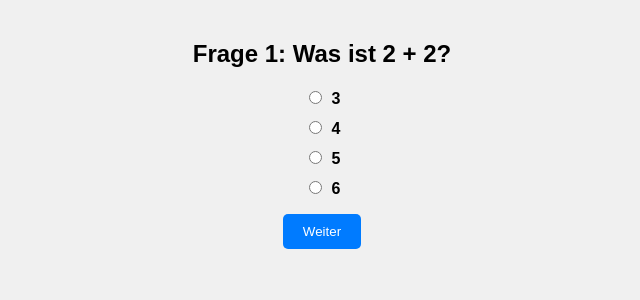
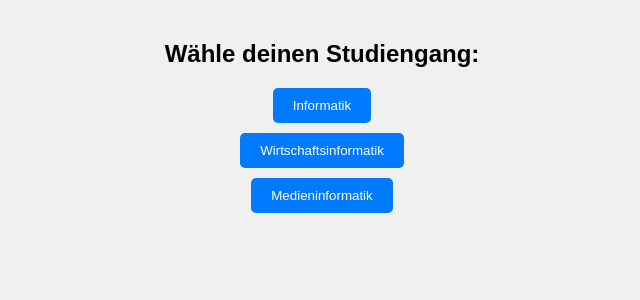
Before and after one commit to Projekt-IU/Projekt, a React (Create React App) app: page /Quiz in a window 1280 px wide. Shown: the top 300 px of the page, without its empty margins (318-958 px from the left). Built offline with nearby package versions, Linux system fonts and the light colour scheme.

Commit message:
Quiz erweitert um Kategorieauswahl

```diff
--- a/src/components/Profile.js
+++ b/src/components/Profile.js
@@ -158,6 +158,9 @@ const Profile = () => {
                         <p>
                             <Link to="/RankingTeam">Zu den Rankings Team</Link>
                         </p>
+                        <p>
+                            <Link to="/Quiz">Zum Quiz</Link>
+                        </p>
                     </div>
                 </div>
 
--- a/src/components/Quiz.js
+++ b/src/components/Quiz.js
@@ -9,8 +9,21 @@ class Quiz extends Component {
             currentQuestionIndex: 0,
             userAnswers: [],
             showResult: false,
+            selectedCategory: null,
+            selectedStudyProgram: null, // Neuer State für den ausgewählten Studiengang
         };
     }
+
+    handleStudyProgramSelect = (studyProgram) => {
+        this.setState({
+            selectedStudyProgram: studyProgram,
+            selectedCategory: null, // Zurücksetzen der ausgewählten Kategorie
+        });
+    };
+
+    handleCategorySelect = (category) => {
+        this.setState({ selectedCategory: category });
+    };
 
     handleAnswerSubmit = (selectedAnswer) => {
         const { currentQuestionIndex, userAnswers } = this.state;
@@ -25,21 +38,80 @@ class Quiz extends Component {
         this.setState({ showResult: true });
     };
 
-    render() {
-        const { currentQuestionIndex, userAnswers, showResult } = this.state;
-        const questions = [
+    renderStudyProgramSelection() {
+        const studyPrograms = ['Informatik', 'Wirtschaftsinformatik', 'Medieninformatik'];
+        return (
+            <div>
+                <h2>Wähle deinen Studiengang:</h2>
+                <ul>
+                    {studyPrograms.map((program, index) => (
+                        <li key={index}>
+                            <button onClick={() => this.handleStudyProgramSelect(program)}>
+                                {program}
+                            </button>
+                        </li>
+                    ))}
+                </ul>
+            </div>
+        );
+    }
+
+    renderCategorySelection() {
+        const { selectedStudyProgram } = this.state;
+        const categories = {
+            Informatik: ['Mathematik', 'Programmierung', 'Datenbanken'],
+            Wirtschaftsinformatik: ['Wirtschaft', 'Informatik', 'Management'],
+            Medieninformatik: ['Design', 'Medientechnik', 'Kommunikation'],
+        };
+
+        const availableCategories = categories[selectedStudyProgram];
+
+        return (
+            <div>
+                <h2>Wähle eine Kategorie:</h2>
+                <ul>
+                    {availableCategories.map((category, index) => (
+                        <li key={index}>
+                            <button onClick={() => this.handleCategorySelect(category)}>
+                                {category}
+                            </button>
+                        </li>
+                    ))}
+                </ul>
+            </div>
+        );
+    }
+
+    renderQuiz() {
+        const { currentQuestionIndex, userAnswers, showResult, selectedCategory, selectedStudyProgram } = this.state;
+
+        const questions = {
+            Mathematik: [
                 {
                     questionText: 'Frage 1: Was ist 2 + 2?',
                     answerOptions: ['3', '4', '5', '6'],
                     correctAnswer: '4',
                 },
+                // Weitere Fragen für Mathematik hinzufügen
+            ],
+            Programmierung: [
                 {
-                questionText: 'Frage 2: Welche Farbe hat der Himmel?',
-                answerOptions: ['Rot', 'Grün', 'Blau', 'Gelb'],
-                correctAnswer: 'Blau',
+                    questionText: 'Frage 1: Was ist ein Array?',
+                    answerOptions: ['Eine Programmiersprache', 'Eine Datenstruktur', 'Ein Algorithmus'],
+                    correctAnswer: 'Eine Datenstruktur',
                 },
-            // Weitere Fragen hier hinzufügen
-        ];
+                // Weitere Fragen für Programmierung hinzufügen
+            ],
+            // Weitere Kategorien mit Fragen hier hinzufügen
+        };
+
+        if (!selectedStudyProgram) {
+            return this.renderStudyProgramSelection();
+        }
+
+        if (!selectedCategory) {
+            return this.renderCategorySelection();
+        }
 
         if (showResult) {
             return (
@@ -47,16 +119,16 @@ class Quiz extends Component {
                     <h2>Quiz Ergebnisse</h2>
                     <p>
                         Richtig beantwortete Fragen: {userAnswers.filter(
-                        (answer, index) => answer === questions[index].correctAnswer
+                        (answer, index) => answer === questions[selectedCategory][index].correctAnswer
                     ).length}
                     </p>
                     <p>
-                        Falsch beantwortete Fragen: {questions.length - userAnswers.length}
+                        Falsch beantwortete Fragen: {questions[selectedCategory].length - userAnswers.length}
                     </p>
                 </div>
             );
-        } else if (currentQuestionIndex < questions.length) {
-            const question = questions[currentQuestionIndex];
+        } else if (currentQuestionIndex < questions[selectedCategory].length) {
+            const question = questions[selectedCategory][currentQuestionIndex];
 
             return (
                 <div>
@@ -68,9 +140,7 @@ class Quiz extends Component {
                                     type="radio"
                                     id={`option-${index}`}
                                     value={option}
-                                    checked={
-                                        this.state.userAnswers[currentQuestionIndex] === option
-                                    }
+                                    checked={userAnswers[currentQuestionIndex] === option}
                                     onChange={() => this.handleAnswerSubmit(option)}
                                 />
                                 <label htmlFor={`option-${index}`}>{option}</label>
@@ -78,7 +148,7 @@ class Quiz extends Component {
                         ))}
                     </ul>
                     <button onClick={this.showResult}>
-                        {currentQuestionIndex === questions.length - 1
+                        {currentQuestionIndex === questions[selectedCategory].length - 1
                             ? 'Ergebnisse anzeigen'
                             : 'Weiter'}
                     </button>
@@ -88,6 +158,14 @@ class Quiz extends Component {
             return <div>Quiz abgeschlossen.</div>;
         }
     }
+
+    render() {
+        return (
+            <div>
+                {this.renderQuiz()}
+            </div>
+        );
+    }
 }
 
 ReactDOM.render(<Quiz />, document.getElementById('root'));
--- a/src/components/styles/Quiz.css
+++ b/src/components/styles/Quiz.css
@@ -22,13 +22,17 @@ li {
     margin-bottom: 10px;
 }
 
-/* Stil für die Antwortoptionen */
-input[type="radio"] {
-    margin-right: 10px;
+/* Stil für die Antwortoptionen (hellgraue Felder) */
+ul.answers {
+    background-color: #f4f4f4;
+    padding: 10px;
+    border-radius: 5px;
+    display: inline-block;
 }
 
-label {
-    cursor: pointer;
+li.answer {
+    margin-bottom: 10px;
+    padding: 5px;
 }
 
 /* Stil für den Ergebnisbereich */
```
Also changed, not shown: src/components/Registrierung.js (+20 -34 lines). Lines whose indentation alone changed are shown as unchanged.
